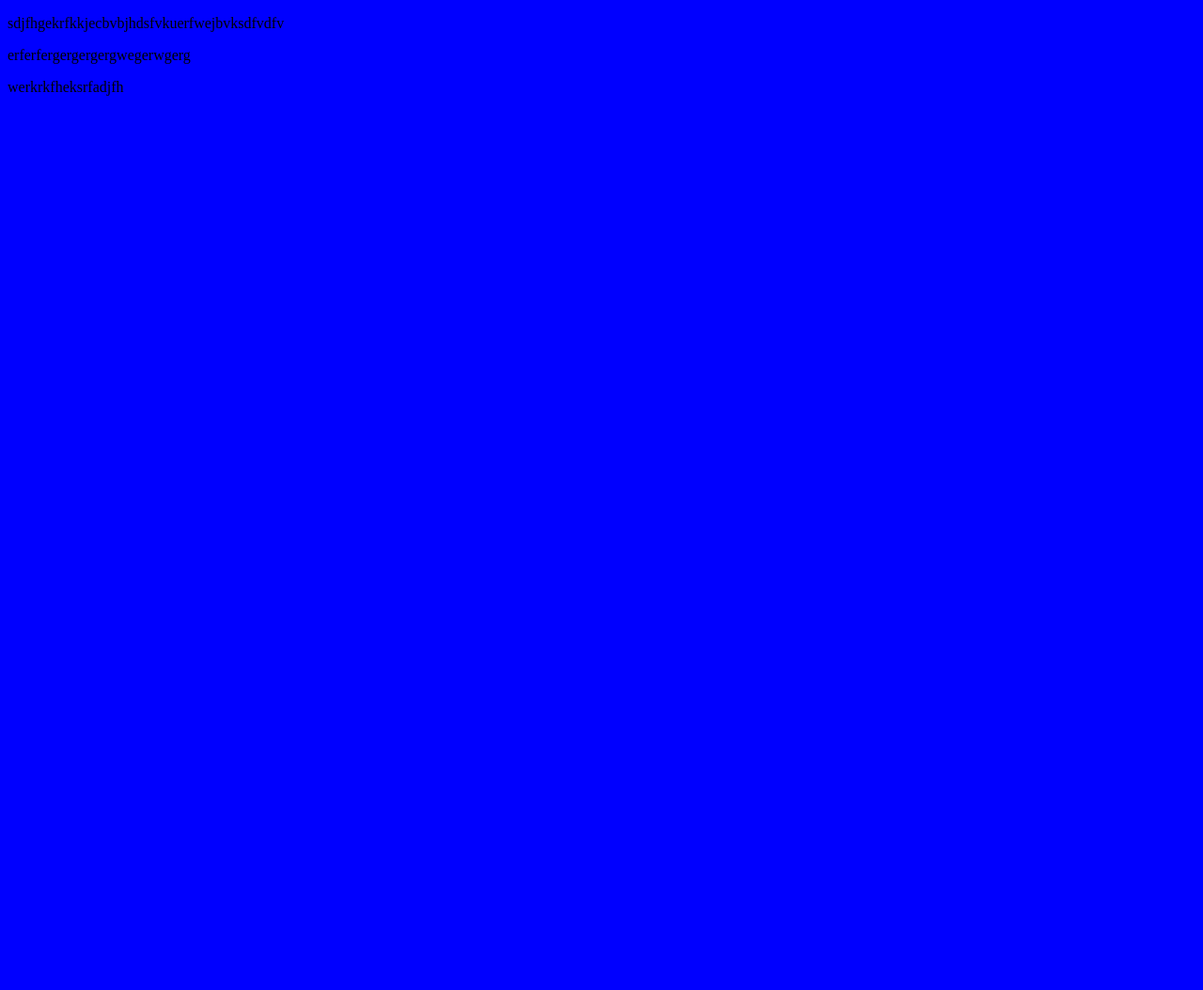
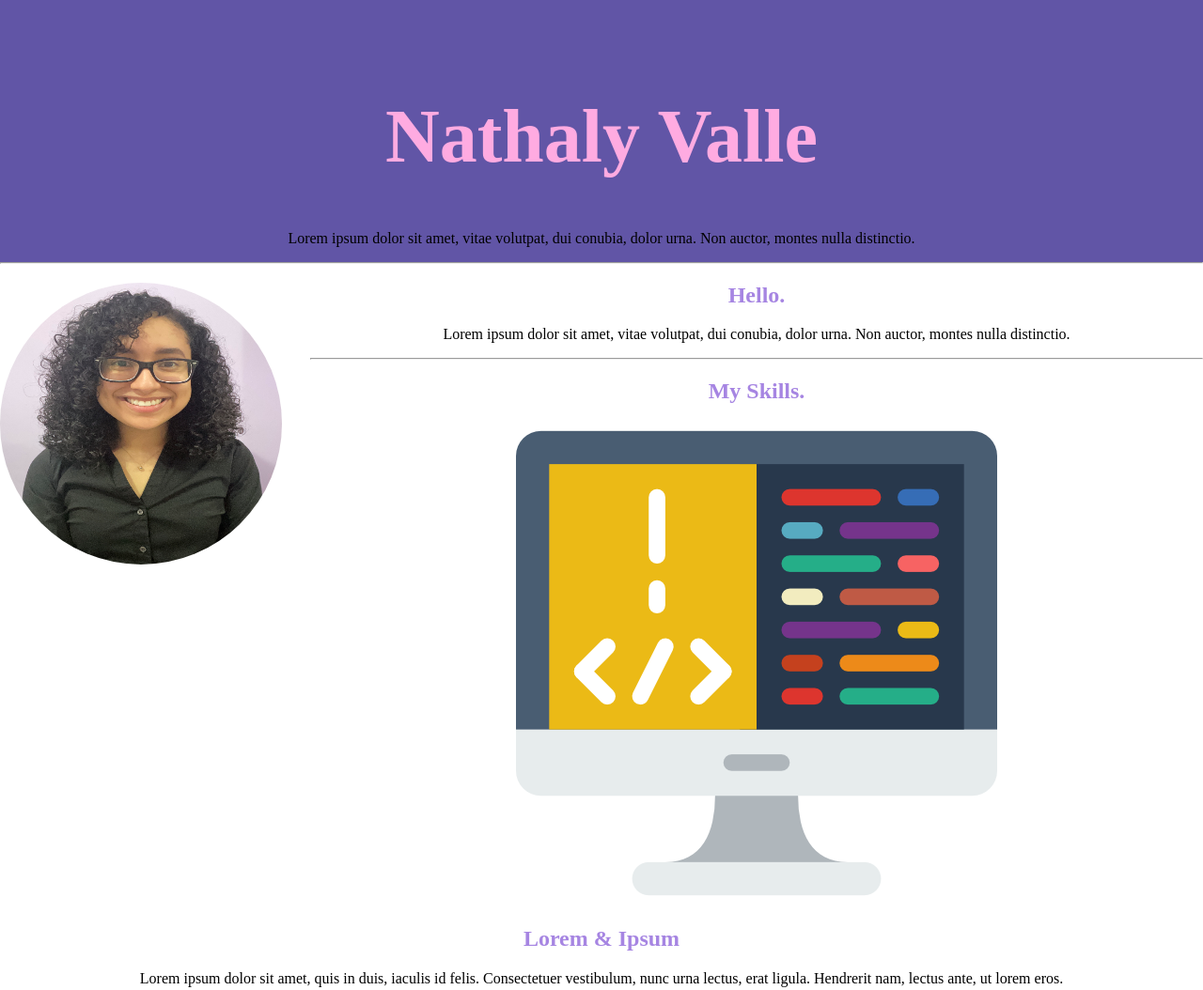
Before and after one commit to Nvall024/portfolio, a plain HTML site: page index.html in a window 1280 px wide. Shown: the top 1054 px of the page at 94% size. Before the commit the page ends 800 px from the top, so only its background shows below. Drawn offline with Linux system fonts and the light colour scheme.

Commit message:
refreshing my memory

```diff
--- a/css/styles.css
+++ b/css/styles.css
@@ -1,3 +1,39 @@
-body {
-  background-color: blue;
+body{
+  margin: 0;
+  text-align: center;
 }
+
+h1{
+  margin-top: 0;
+  font-size: 5em;
+  color: #ffabe1;
+}
+
+h2{
+  color: #a685e2;
+}
+
+.top-container{
+  background-color: #6155a6;
+  padding-top: 100px;
+
+
+}
+
+.profile-img {
+  width: 300px;
+  height: 300px;
+  border-radius: 50%;
+  float: left;
+  margin-right: 30px;
+
+}
+
+.code-img{
+  width: 25%;
+  float:left;
+}
+
+.bootstrap-logo{
+  width: 25%;
+}
--- a/index.html
+++ b/index.html
@@ -1,13 +1,72 @@
 <!DOCTYPE html>
 <html lang="en" dir="ltr">
+
 <head>
   <meta charset="utf-8">
   <title>Nathaly Valle</title>
   <link rel="stylesheet" href="css/styles.css">
+  <link rel="icon" href="favicon.ico">
 </head>
+
 <body>
-<p>sdjfhgekrfkkjecbvbjhdsfvkuerfwejbvksdfvdfv</p>
-<p>erferfergergergergwegerwgerg</p>
-<p>werkrkfheksrfadjfh</p>
+
+<!-- Title -->
+  <div class="top-container">
+
+    <div class="profile">
+
+      <h1>Nathaly Valle</h1>
+      <p>Lorem ipsum dolor sit amet, vitae volutpat, dui conubia, dolor urna. Non auctor, montes nulla distinctio.</p>
+    </div>
+    <hr>
+
+  </div>
+
+
+  <div class="middle-container">
+    <div class="middle-container">
+      <div class="profile">
+        <img class="profile-img" src="images/profile-pic.png" alt="profile-img">
+        <h2>Hello.</h2>
+        <p>Lorem ipsum dolor sit amet, vitae volutpat, dui conubia, dolor urna. Non auctor, montes nulla distinctio.</p>
+      </div>
+      <hr>
+
+    <div class="skills">
+
+      <h2>My Skills.</h2>
+      <div class="skill-row">
+        <img class="" src="images/coding.png" alt="code-img">
+        <h2>Lorem & Ipsum</h2>
+        <p>Lorem ipsum dolor sit amet, quis in duis, iaculis id felis. Consectetuer vestibulum, nunc urna lectus, erat ligula. Hendrerit nam, lectus ante, ut lorem eros.</p>
+      </div>
+
+      <div class="skill-row">
+        <img class="" src="images/bootstrap.png" alt="bootstrap-logo">
+        <h2>Lorem Ipsum Dolor</h2>
+        <p>Lorem ipsum dolor sit amet, mauris sed consectetuer. Etiam et eu, bibendum interdum, lacus quis mauris. Curabitur wisi, quisque vel eu, rutrum nam.</p>
+      </div>
+
+    </div>
+    <hr>
+
+    <div class="contact-me">
+      <h2>Get In Touch</h2>
+      <h3>Lorem ipsum dolor sit amet, non elit.</h3>
+      <p>Lorem ipsum dolor sit amet, in quis, aenean amet. Phasellus sodales, tellus donec dui, ornare erat.</p>
+      <a class="btn" href="mailto:nvall024@fiu.edu">CONTACT ME</a>
+    </div>
+  </div>
+
+
+  <div class="bottom-container">
+    <a class="footer-link" href="https://www.linkedin.com/in/nathaly-valle-5899b2194/">LinkedIn</a>
+    <a class="footer-link" href="https://github.com/Nvall024">Github</a>
+    <a class="footer-link" href="https://nvall024.github.io/anirate-website/">Website</a>
+    <p>© 2020 Nathaly Valle</p>
+  </div>
+
+
 </body>
+
 </html>
```
Also changed, not shown: favicon.ico (added), images/bootstrap.png (added), images/coding.png (added), images/profile-pic.png (added). Lines whose indentation alone changed are shown as unchanged.
